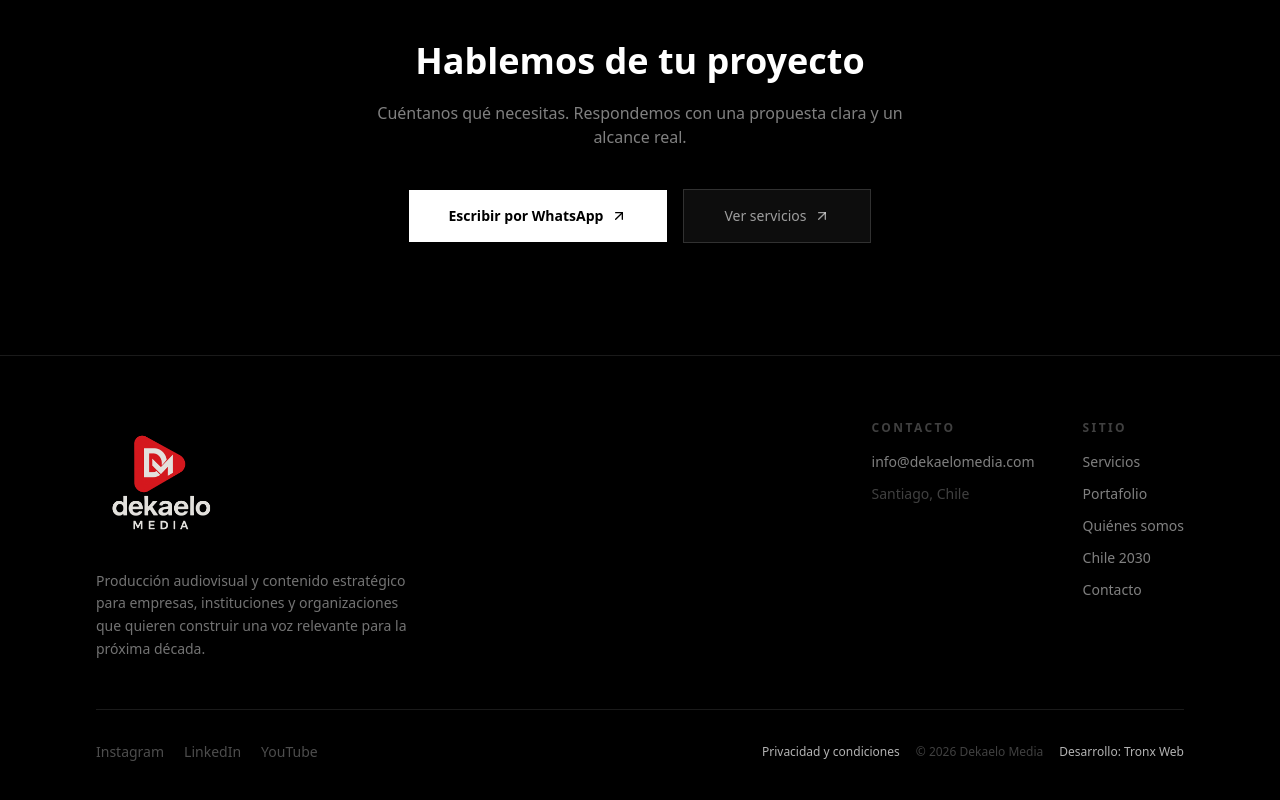
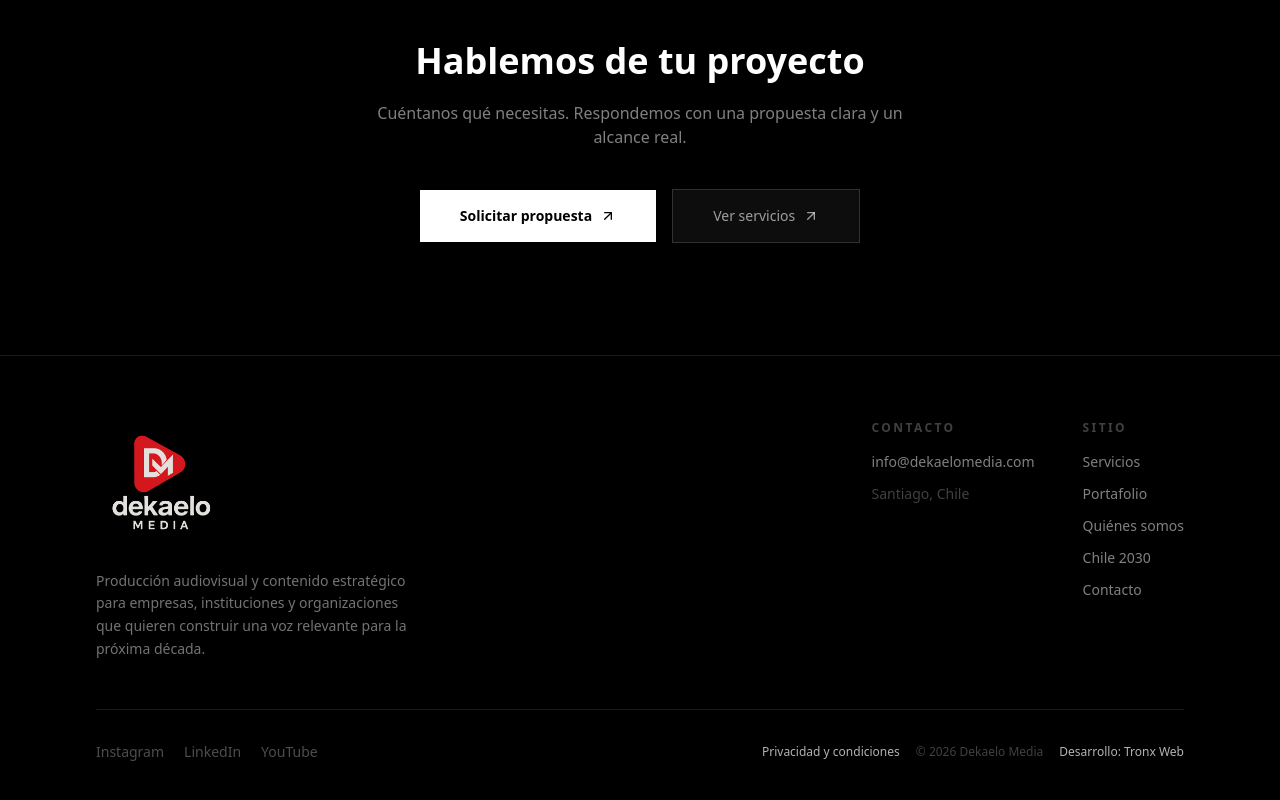
Before and after one commit to TronxGroup/Dekaelo-Media, a Next.js app: page /portafolio in a window 1280 px wide. Shown: the part 5071-5871 px from the top of the page. Built offline with nearby package versions, Linux system fonts and the light colour scheme.

Commit message:
Update page.tsx

```diff
--- a/app/portafolio/page.tsx
+++ b/app/portafolio/page.tsx
@@ -11,9 +11,6 @@ export const metadata: Metadata = {
     canonical: "https://www.dekaelo.com/portafolio",
   },
 };
-
-const waLink =
-  "https://wa.me/56920080031?text=Hola%2C%20quiero%20cotizar%20un%20proyecto%20audiovisual%20con%20Dekaelo%20Media";
 
 /* =========================
 TYPES
@@ -254,7 +251,6 @@ PAGE
 export default function PortafolioPage() {
   return (
     <main className="bg-black text-white selection:bg-white selection:text-black">
-
       {/* HERO */}
       <section className="container max-w-4xl pt-28 pb-20 md:pt-36">
         <Eyebrow>Portafolio</Eyebrow>
@@ -263,7 +259,7 @@ export default function PortafolioPage() {
           Contenido que mueve decisiones
         </h1>
 
-        <p className="mt-6 max-w-2xl text-lg text-white/55 leading-relaxed">
+        <p className="mt-6 max-w-2xl text-lg leading-relaxed text-white/55">
           Vodcast, documentales, contenido corporativo y proyectos originales
           desarrollados por Dekaelo Media.
         </p>
@@ -318,7 +314,7 @@ export default function PortafolioPage() {
                         {item.client} — {item.name}
                       </h2>
 
-                      <p className="mt-5 text-white/60 leading-relaxed">
+                      <p className="mt-5 leading-relaxed text-white/60">
                         {item.description}
                       </p>
 
@@ -384,15 +380,13 @@ export default function PortafolioPage() {
           </p>
 
           <div className="mt-10 flex flex-col items-center justify-center gap-4 sm:flex-row">
-            <a
-              href={waLink}
-              target="_blank"
-              rel="noopener noreferrer"
+            <Link
+              href="/contacto"
               className="inline-flex items-center gap-2 bg-white px-10 py-4 text-sm font-semibold text-black transition hover:bg-white/90"
             >
-              Escribir por WhatsApp
+              Solicitar propuesta
               <ArrowUpRight className="h-4 w-4" />
-            </a>
+            </Link>
 
             <Link
               href="/servicios"
```
Lines whose indentation alone changed are shown as unchanged.
